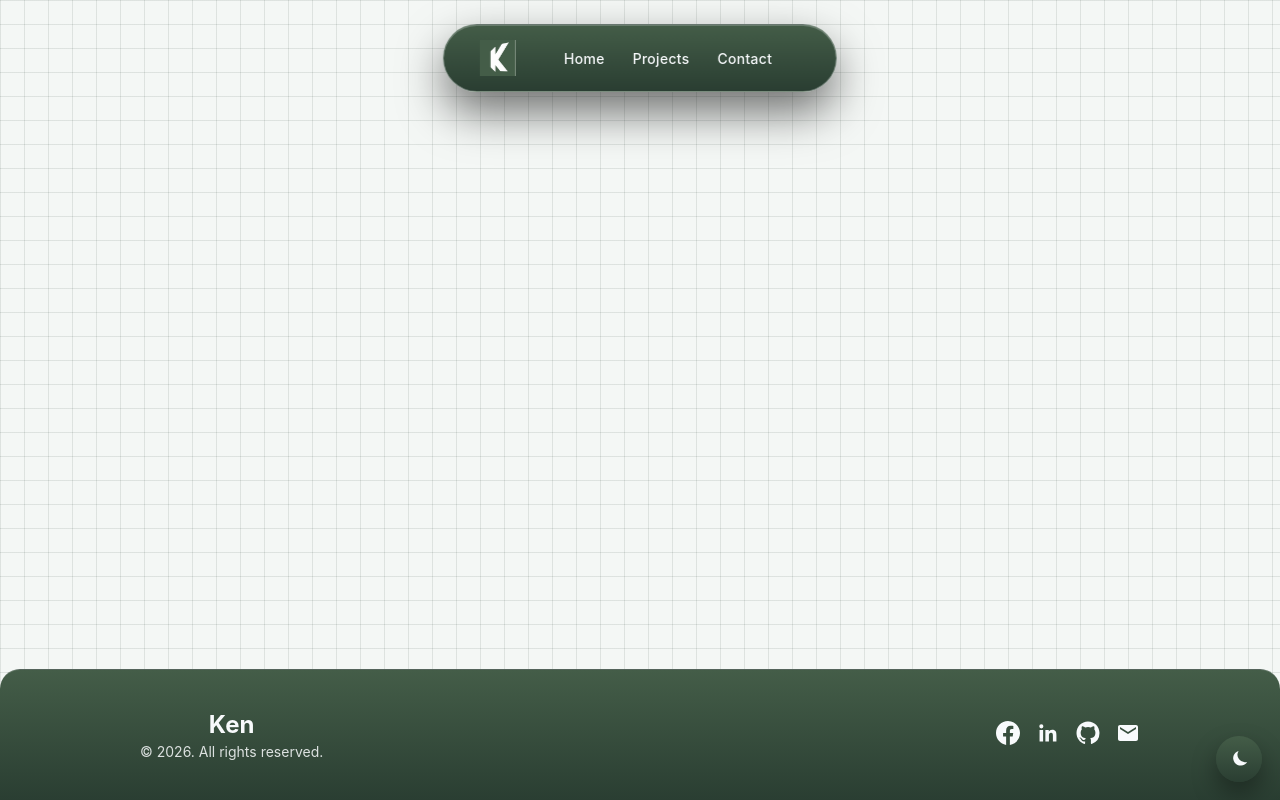
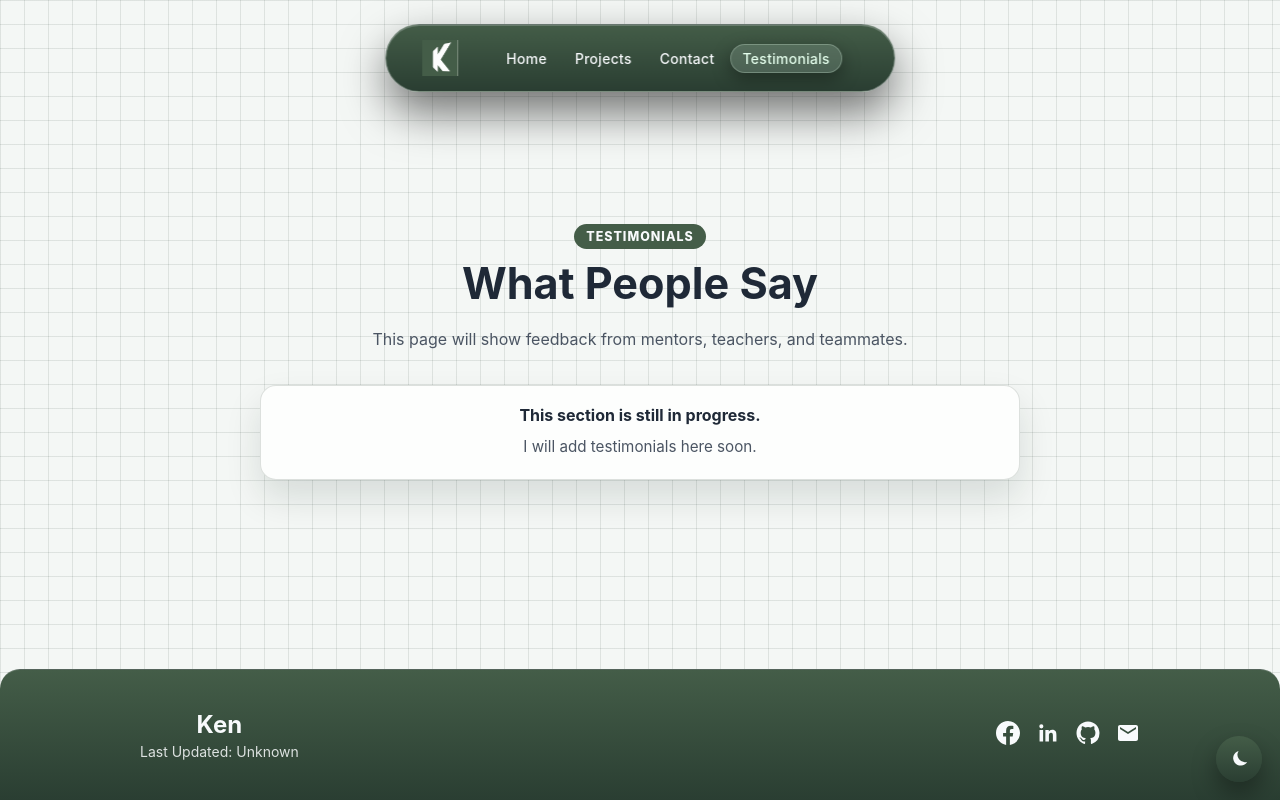
Before and after one commit to DevKennySoriano/vue-portfolio, a Vue app: page /testimonials in a window 1280 px wide. Built offline with nearby package versions, Linux system fonts and the light colour scheme.

Commit message:
Testimomials

```diff
--- a/src/components/layout/Footer.vue
+++ b/src/components/layout/Footer.vue
@@ -1,6 +1,11 @@
 <script>
 export default {
     name: "FooterComponent",
+    data() {
+        return {
+            lastUpdated: typeof __LAST_UPDATED__ !== "undefined" ? __LAST_UPDATED__ : "Unknown",
+        };
+    },
 };
 </script>
 
@@ -10,7 +15,7 @@ export default {
             <!-- Brand / Name -->
             <div class="brand">
                 <h2>Ken</h2>
-                <p>© 2026. All rights reserved.</p>
+                <p>Last Updated: {{ lastUpdated }}</p>
             </div>
             <div class="socials">
                 <a
--- a/src/components/layout/Navbar.vue
+++ b/src/components/layout/Navbar.vue
@@ -35,6 +35,16 @@
               </svg>
             </span>
             <span class="text">Contact</span>
+          </router-link>
+        </li>
+        <li>
+          <router-link to="/testimonials">
+            <span class="icon">
+              <svg xmlns="http://www.w3.org/2000/svg" width="20" height="20" fill="currentColor" viewBox="0 0 24 24">
+                <path d="M5 5h14v10H8l-3 3V5Zm3.3 3.2a1.1 1.1 0 1 0 0 2.2 1.1 1.1 0 0 0 0-2.2Zm4 0a1.1 1.1 0 1 0 0 2.2 1.1 1.1 0 0 0 0-2.2Zm4 0a1.1 1.1 0 1 0 0 2.2 1.1 1.1 0 0 0 0-2.2Z"/>
+              </svg>
+            </span>
+            <span class="text">Testimonials</span>
           </router-link>
         </li>
         <li>
@@ -110,6 +120,17 @@
             </svg>
           </span>
           <span class="text">Contact</span>
+        </router-link>
+      </li>
+      <li>
+        <router-link to="/testimonials">
+          <span class="icon">
+            <svg xmlns="http://www.w3.org/2000/svg" width="20" height="20" viewBox="0 0 24 24" fill="none" stroke="currentColor" stroke-width="1.9" stroke-linecap="round" stroke-linejoin="round" aria-hidden="true">
+              <path d="M5 6h14v9H8l-3 3V6z" />
+              <path d="M8.5 9.8h.01M12 9.8h.01M15.5 9.8h.01" />
+            </svg>
+          </span>
+          <span class="text">Testimonials</span>
         </router-link>
       </li>
     </ul>
--- a/src/router/index.js
+++ b/src/router/index.js
@@ -2,11 +2,14 @@ import { createRouter, createWebHistory } from 'vue-router'
 import Home from '../views/Home.vue'
 import Projects from '../views/Projects.vue'
 import Contactpage from '../views/Contactpage.vue'
+import Testimonials from '../views/Testimonials.vue'
 
 const routes = [
   { path: '/', name: 'Home', component: Home },
 
   { path: '/projects', name: 'Projects', component: Projects },
+
+  { path: '/testimonials', name: 'Testimonials', component: Testimonials },
 
 
  {
--- /dev/null
+++ b/src/views/Testimonials.vue
@@ -0,0 +1,101 @@
+<template>
+  <main class="testimonials-page">
+    <section class="testimonials-hero" data-aos="fade-up" data-aos-once="true">
+      <p class="eyebrow">Testimonials</p>
+      <h1>What People Say</h1>
+      <p class="intro">
+        This page will show feedback from mentors, teachers, and teammates.
+      </p>
+    </section>
+
+    <section class="empty-state" data-aos="fade-up" data-aos-once="true" aria-label="Testimonials under development">
+      <p class="empty-title">This section is still in progress.</p>
+      <p class="empty-description">I will add testimonials here soon.</p>
+    </section>
+  </main>
+</template>
+
+<style scoped>
+.testimonials-page {
+  max-width: 1080px;
+  margin: 120px auto 90px;
+  padding: 0 1rem;
+}
+
+.testimonials-hero {
+  margin: 0 auto 2rem;
+  max-width: 760px;
+  text-align: center;
+}
+
+.eyebrow {
+  display: inline-block;
+  margin: 0 0 0.5rem;
+  padding: 0.3rem 0.75rem;
+  border-radius: 999px;
+  font-size: 0.78rem;
+  letter-spacing: 0.08em;
+  font-weight: 800;
+  text-transform: uppercase;
+  color: var(--text-inverse);
+  background: var(--surface-strong);
+}
+
+h1 {
+  margin: 0;
+  font-size: clamp(1.8rem, 3.7vw, 2.7rem);
+  color: var(--text);
+}
+
+.intro {
+  margin: 1rem auto 0;
+  max-width: 680px;
+  color: var(--text-muted);
+  line-height: 1.75;
+  font-size: 1rem;
+}
+
+.empty-state {
+  border: 1px solid var(--border);
+  border-radius: 16px;
+  padding: 1.2rem;
+  background: color-mix(in srgb, var(--bg-elevated) 90%, var(--bg-soft));
+  box-shadow: var(--shadow);
+  max-width: 760px;
+  margin: 0 auto;
+  text-align: center;
+}
+
+.empty-title {
+  margin: 0;
+  color: var(--text);
+  font-size: 1rem;
+  font-weight: 700;
+}
+
+.empty-description {
+  margin: 0.55rem 0 0;
+  color: var(--text-muted);
+  font-size: 0.95rem;
+  line-height: 1.7;
+}
+
+@media (max-width: 640px) {
+  .testimonials-page {
+    margin: 95px auto 80px;
+    padding: 0 0.8rem;
+  }
+
+  .testimonials-hero {
+    margin-bottom: 1.25rem;
+  }
+
+  .intro {
+    font-size: 0.95rem;
+  }
+
+  .empty-state {
+    padding: 1rem;
+  }
+}
+</style>
--- a/vite.config.js
+++ b/vite.config.js
@@ -1,9 +1,25 @@
 import { defineConfig } from 'vite'
 import vue from '@vitejs/plugin-vue'
 import { fileURLToPath, URL } from 'node:url'
+import { execSync } from 'node:child_process'
+
+let lastUpdated = 'Unknown'
+try {
+  const gitDate = execSync('git log -1 --format=%cd --date=format:%Y-%m-%d', {
+    encoding: 'utf-8',
+  }).trim()
+  if (gitDate) {
+    lastUpdated = gitDate
+  }
+} catch {
+  // Keep fallback when git is unavailable (e.g., ZIP deploys).
+}
 
 export default defineConfig({
   plugins: [vue()],
+  define: {
+    __LAST_UPDATED__: JSON.stringify(lastUpdated),
+  },
   resolve: {
     alias: {
       '@': fileURLToPath(new URL('./src', import.meta.url)),
```
